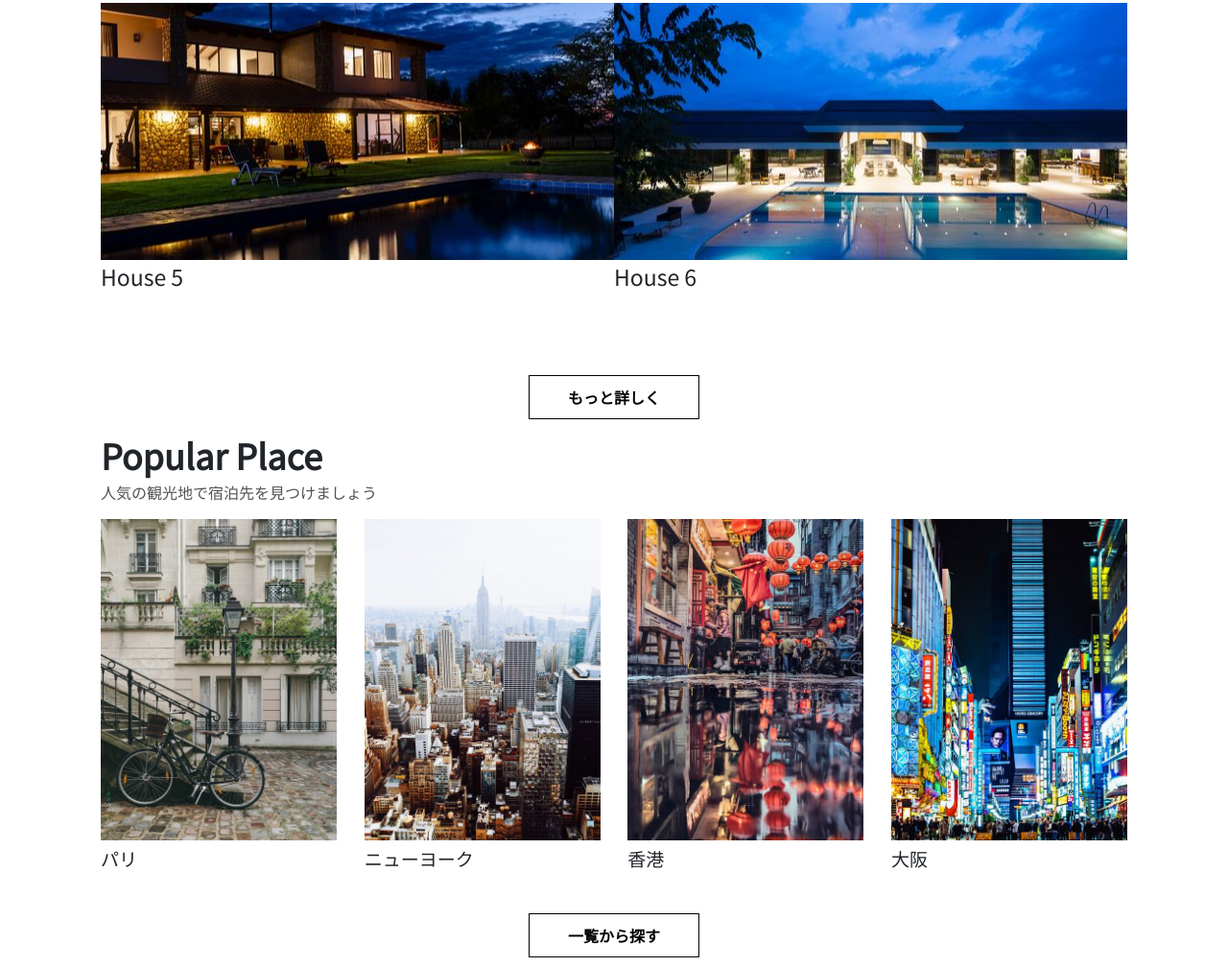
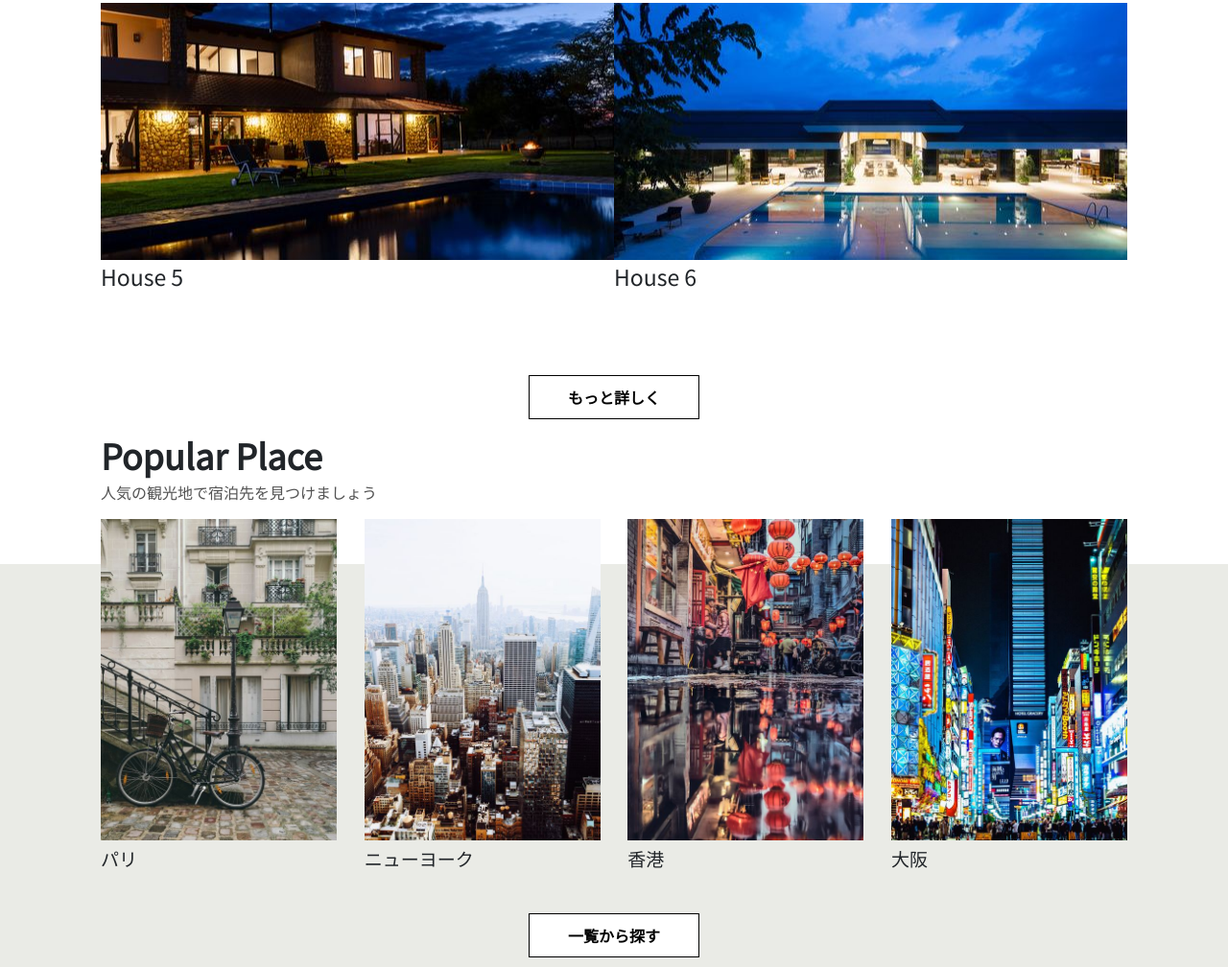
Before and after one commit to nikawa2161/js_practice, a plain HTML site: page index.html in a window 1280 px wide. Shown: the part 1347-2355 px from the top of the page at 96% size. Drawn offline with Linux system fonts and the light colour scheme; a web font is replaced by a local one.

Commit message:
bgcolorの設定

```diff
--- a/styles/breakpoints/_base.scss
+++ b/styles/breakpoints/_base.scss
@@ -74,10 +74,27 @@ img {
 
 .popular {
 
+  &__inner {
+    position: relative;
+
+    &::before {
+      content: '';
+      // position:abslute; を使用する場合は親要素にrelativeを設定
+      position: absolute;
+      bottom: 0;
+      left: 0;
+      width: 100%;
+      height: 90%;
+      background-color: $cBgGray;
+    }
+  }
+
   &__header {
     @extend .content-width;
   }
   &__container {
+    position: relative;
+    z-index: 2;
     @extend .flex;
     @extend .content-width;
     @extend .pb-sm;
--- a/styles/modules/_variables.scss
+++ b/styles/modules/_variables.scss
@@ -1,4 +1,5 @@
 $cWhite: white;
 $cBlack: black;
 $cSubtitle: #535353;
+$cBgGray: #eaebe6;
 $contentMaxWidth: 1070px;
```
Also changed, not shown: styles/style.css, 1 other file.
